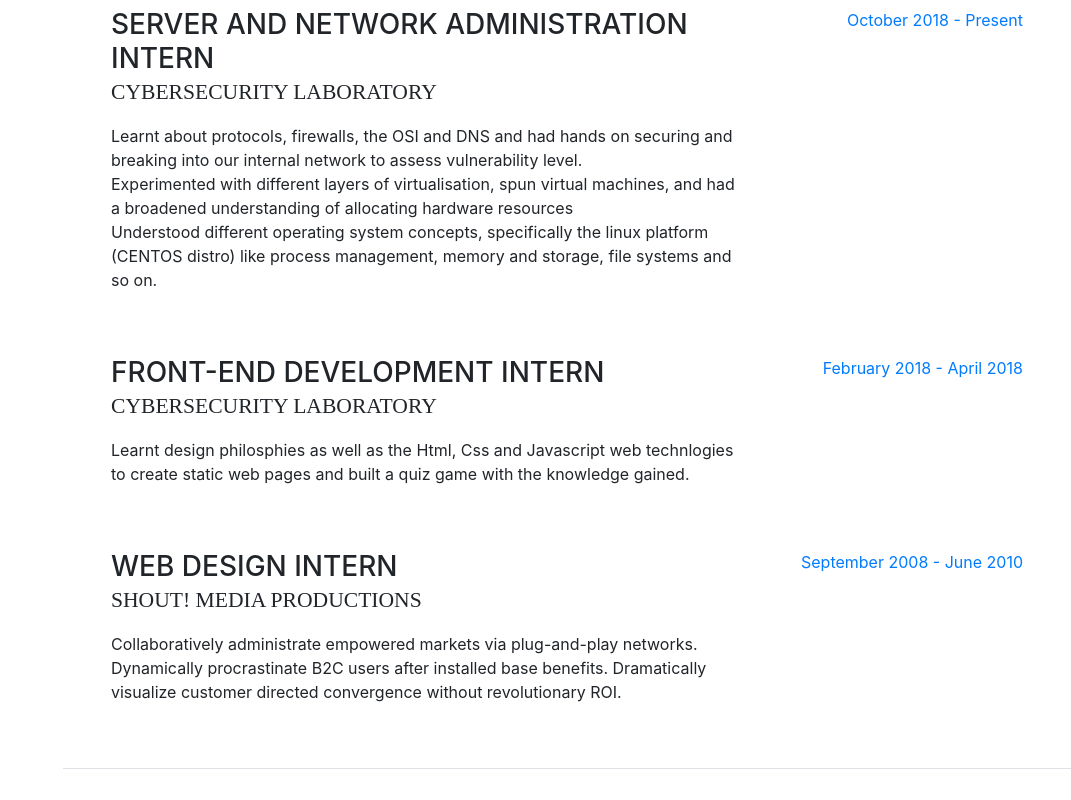
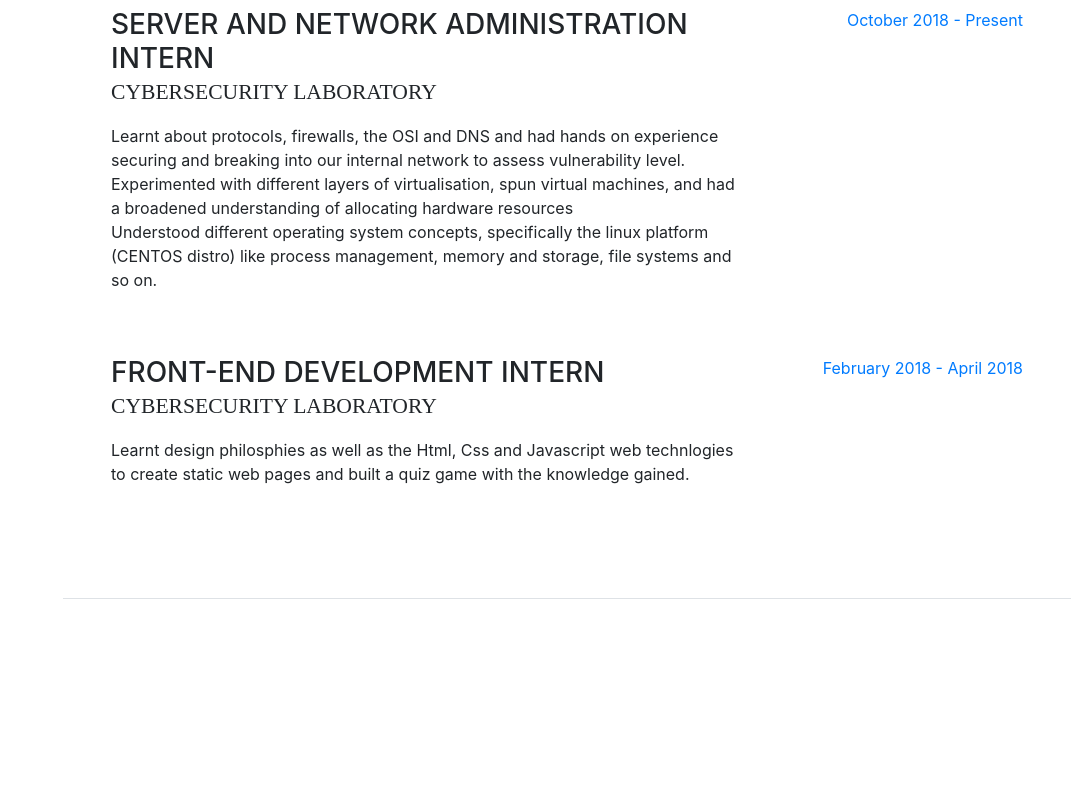
Before and after one commit to davidodeyinka/resume, a website with bundled scripts: page index.html in a window 1280 px wide. Shown: the part 1240-2040 px from the top of the page, without its empty margins (209-1280 px from the left). Built offline with nearby package versions, Linux system fonts and the light colour scheme; a web font is replaced by a local one.

Commit message:
Filling out experience

```diff
--- a/index.html
+++ b/index.html
@@ -74,7 +74,7 @@
           <div class="subheading mb-5">Cybersecurity Lab. · O.A.U Ile-Ife· (234)8138599362 ·
             <a href="mailto:name@email.com">david.odeyinka@yahoo.com</a>
           </div>
-          <p class="mb-5">I have some degree of experience in front and back-end web development as well as server administration and have experience working with teams and integrating software. </p>
+          <p class="mb-5">I have some degree of experience in front and back-end web development, server administration as well as working with teams and integrating software. </p>
           <ul class="list-inline list-social-icons mb-0">
             <li class="list-inline-item">
               <a href="https://www.facebook.com/david.odeyinka">
@@ -134,7 +134,7 @@
             <div class="resume-content mr-auto">
               <h3 class="mb-0">Server and Network Administration Intern</h3>
               <div class="subheading mb-3">Cybersecurity Laboratory</div>
-              <p>Learnt about protocols, firewalls, the OSI and DNS and had hands on securing and breaking into our internal network to assess vulnerability level.<br>
+              <p>Learnt about protocols, firewalls, the OSI and DNS and had hands on experience securing and breaking into our internal network to assess vulnerability level.<br>
                 Experimented with different layers of virtualisation, spun virtual machines, and had a broadened understanding of allocating hardware resources<br>
                 Understood different operating system concepts, specifically the linux platform (CENTOS distro) like process management, memory and storage, file systems and so on.
               </p>
@@ -155,16 +155,6 @@
             </div>
           </div>
 
-          <div class="resume-item d-flex flex-column flex-md-row">
-            <div class="resume-content mr-auto">
-              <h3 class="mb-0">Web Design Intern</h3>
-              <div class="subheading mb-3">Shout! Media Productions</div>
-              <p>Collaboratively administrate empowered markets via plug-and-play networks. Dynamically procrastinate B2C users after installed base benefits. Dramatically visualize customer directed convergence without revolutionary ROI.</p>
-            </div>
-            <div class="resume-date text-md-right">
-              <span class="text-primary">September 2008 - June 2010</span>
-            </div>
-          </div>
 
         </div>
 
@@ -232,6 +222,12 @@
             </li>
             <li class="list-inline-item">
               <i class="devicons devicons-mongodb"></i>
+            </li>
+            <li class="list-inline-item">
+              <i class="devicons devicons-redis"></i>
+            </li>
+            <li class="list-inline-item">
+              <i class="devicons devicons-ubuntu"></i>
             </li>
             <li class="list-inline-item">
               <i class="devicons devicons-npm"></i>
```
